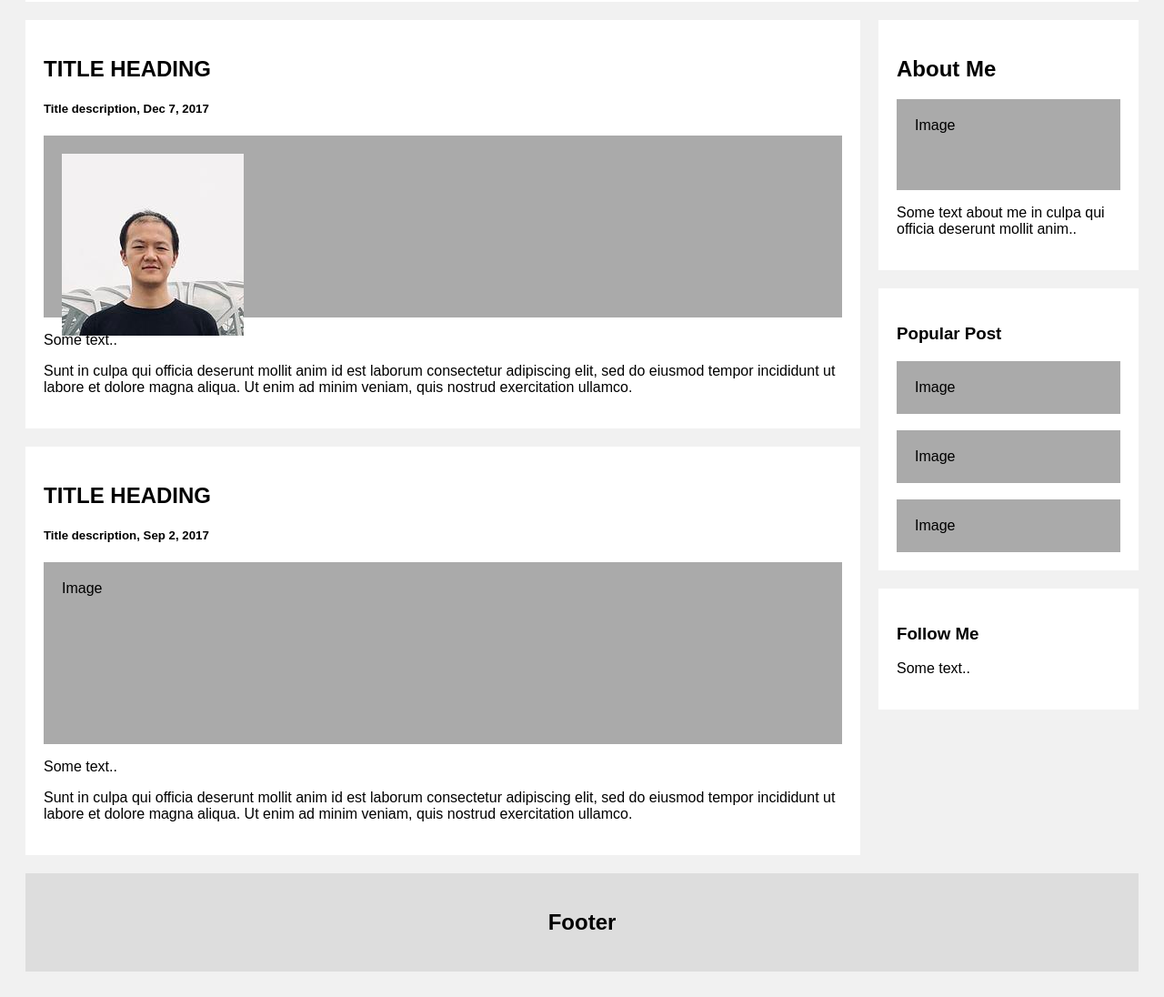
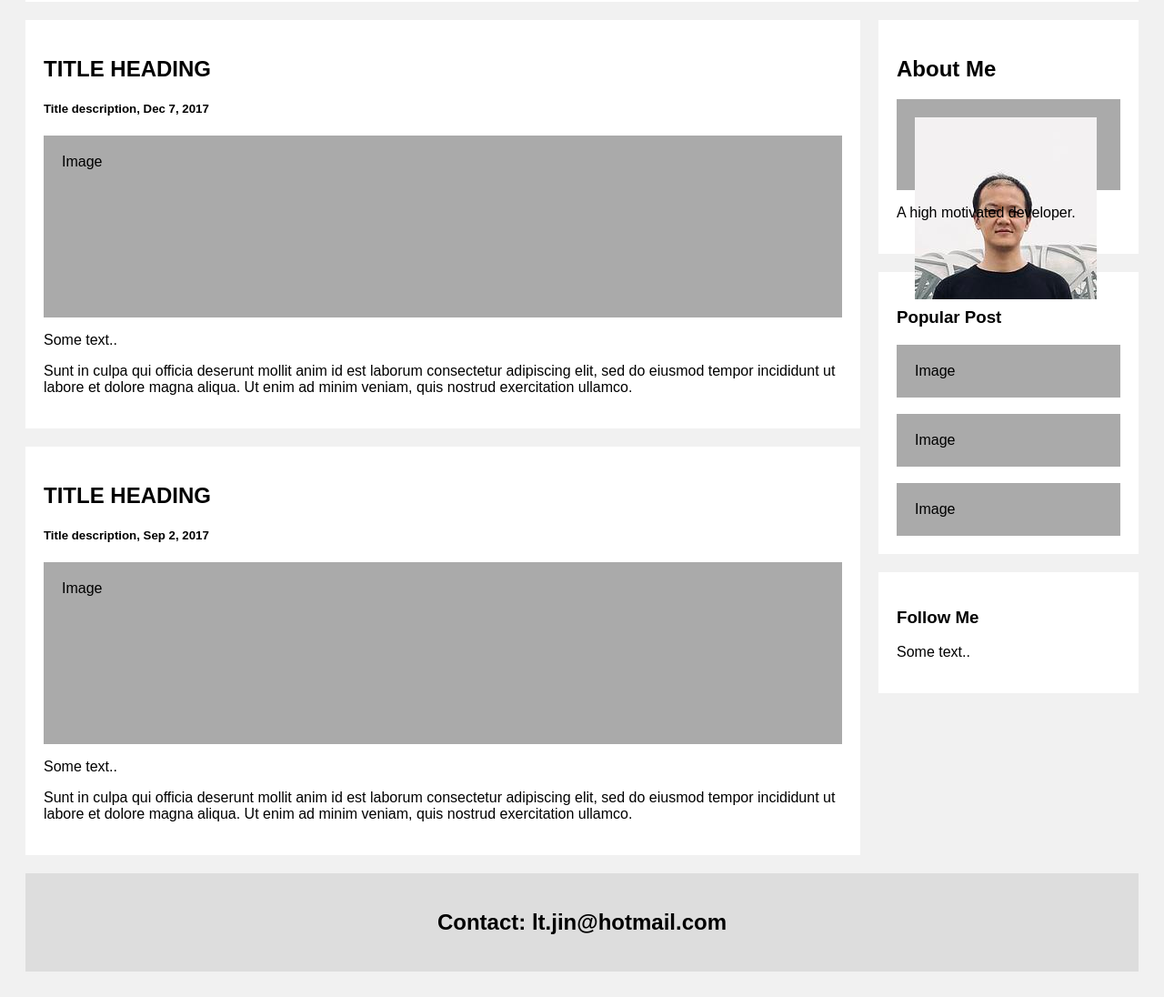
Before and after one commit to Lintong-source/profile, a plain HTML site: page index.html in a window 1280 px wide. Shown: the part 340-1436 px from the top of the page at 91% size. Drawn offline with Linux system fonts and the light colour scheme.

Commit message:
Update index.html

```diff
--- a/index.html
+++ b/index.html
@@ -86,7 +86,7 @@ body {
     <div class="card">
       <h2>TITLE HEADING</h2>
       <h5>Title description, Dec 7, 2017</h5>
-      <div class="fakeimg" style="height:200px;"><img src="/profile/images/my_pic.jpg"/></div>
+      <div class="fakeimg" style="height:200px;">Image</div>
       <p>Some text..</p>
       <p>Sunt in culpa qui officia deserunt mollit anim id est laborum consectetur adipiscing elit, sed do eiusmod tempor incididunt ut labore et dolore magna aliqua. Ut enim ad minim veniam, quis nostrud exercitation ullamco.</p>
     </div>
@@ -101,8 +101,8 @@ body {
   <div class="rightcolumn">
     <div class="card">
       <h2>About Me</h2>
-      <div class="fakeimg" style="height:100px;">Image</div>
-      <p>Some text about me in culpa qui officia deserunt mollit anim..</p>
+      <div class="fakeimg" style="height:100px;"><img src="/profile/images/my_pic.jpg"/></div>
+      <p>A high motivated developer.</p>
     </div>
     <div class="card">
       <h3>Popular Post</h3>
@@ -118,7 +118,7 @@ body {
 </div>
 
 <div class="footer">
-  <h2>Footer</h2>
+  <h2>Contact: lt.jin@hotmail.com</h2>
 </div>
 
 </body>
```
